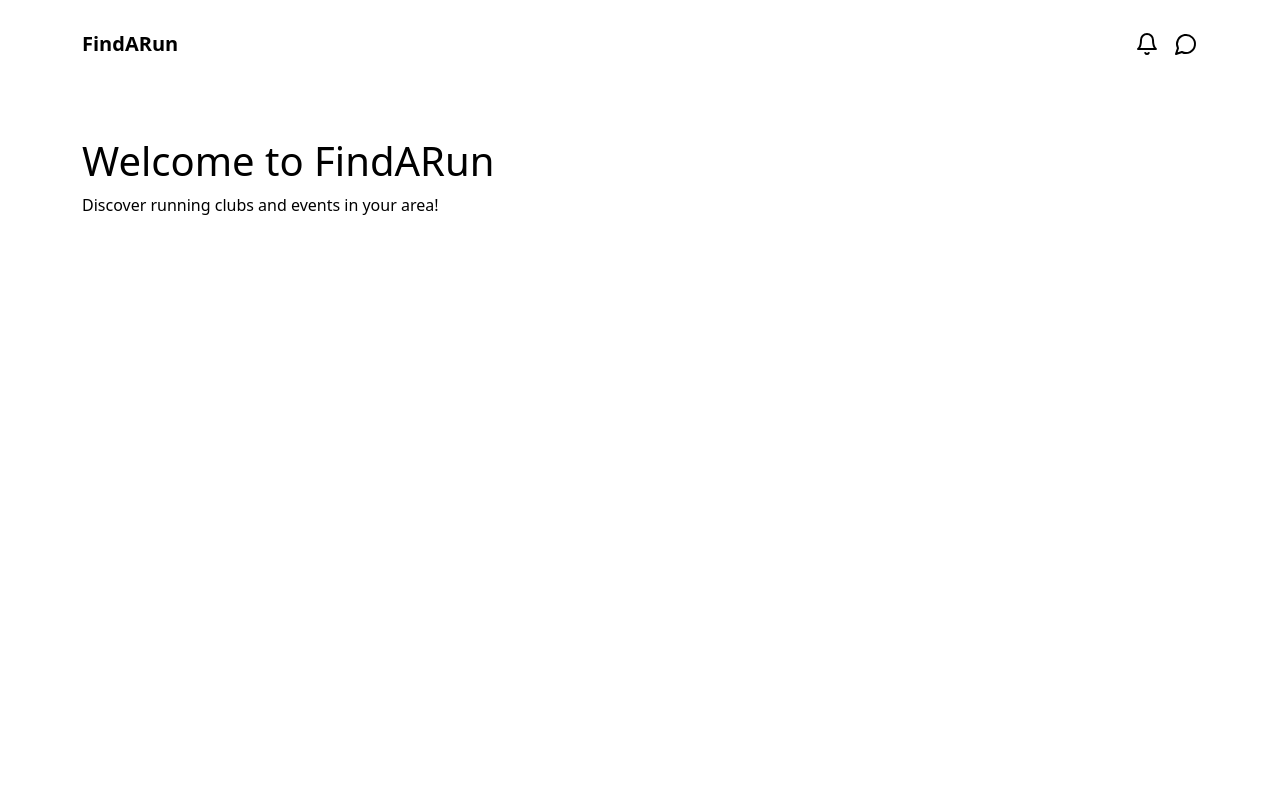
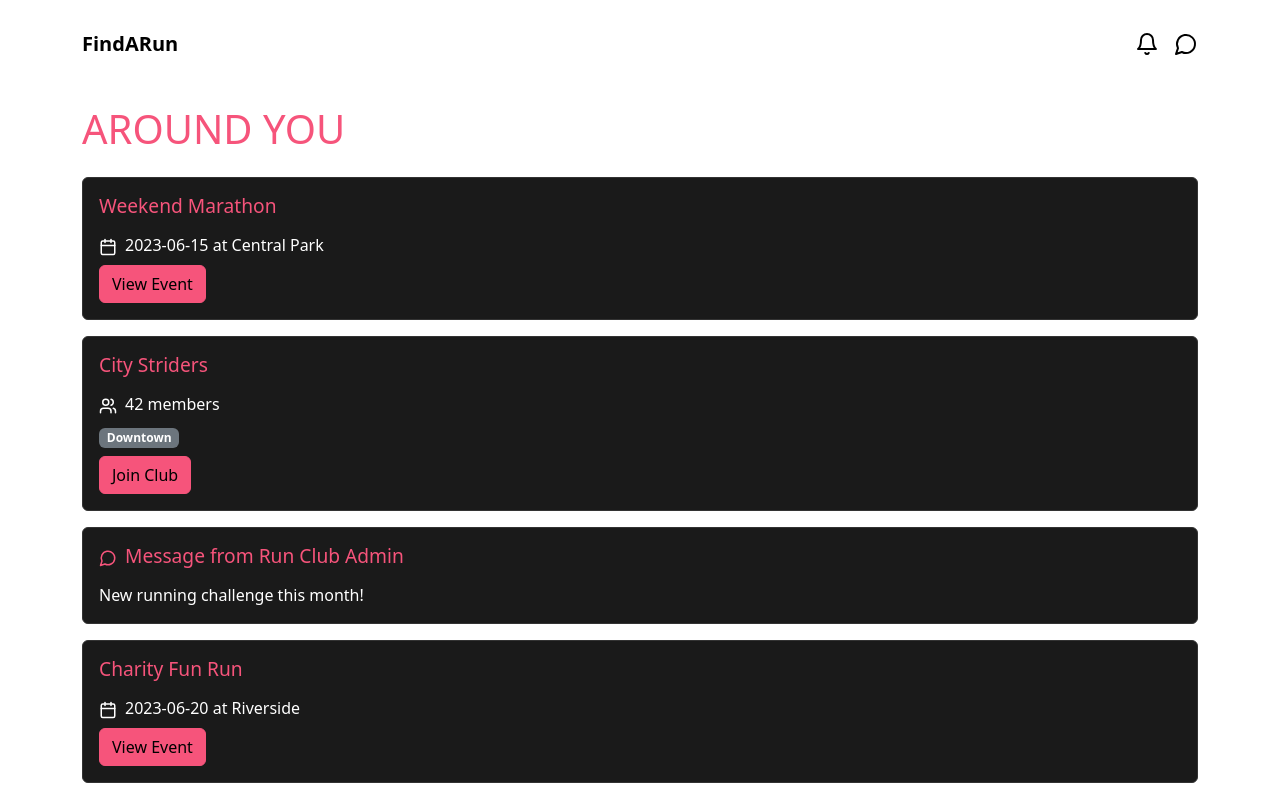
Before and after one commit to ShobhitSarkar/findArun, a React (Create React App) app in the folder frontend/: page / in a window 1280 px wide. Shown: the top 797 px of the page. Built offline with nearby package versions, Linux system fonts and the light colour scheme.

Commit message:
adding home view

```diff
--- a/frontend/src/components/home/Home.css
+++ b/frontend/src/components/home/Home.css
@@ -0,0 +1,39 @@
+.home-view {
+    padding-bottom: 60px; /* Adjust based on your bottom nav height */
+  }
+
+  .feed-card {
+    background-color: #1a1a1a;
+    border: 1px solid #333;
+    margin-bottom: 1rem;
+  }
+
+  .feed-card .card-title {
+    color: #F6547B;
+    font-size: 1.2rem;
+    margin-bottom: 1rem;
+  }
+
+  .feed-card .card-text {
+    color: #fff;
+  }
+
+  .feed-card .btn-primary {
+    background-color: #F6547B;
+    border-color: #F6547B;
+    color: #000;
+  }
+
+  .feed-card .btn-primary:hover {
+    background-color: #F6547B;
+    border-color: #F6547B;
+  }
+
+  .feed-card .badge {
+    background-color: #333;
+    color: #fff;
+  }
+
+  h1 {
+    color: #F6547B;
+  }
--- a/frontend/src/components/home/Home.js
+++ b/frontend/src/components/home/Home.js
@@ -1,12 +1,75 @@
-import React from 'react';
-import { Container } from 'react-bootstrap';
+import React, { useState, useEffect } from 'react';
+import { Container, Card, Button, Badge } from 'react-bootstrap';
+import { Calendar, Users, MessageCircle } from 'lucide-react';
+import './Home.css';
 
 const Home = () => {
+  const [feedItems, setFeedItems] = useState([]);
+
+  useEffect(() => {
+    const dummyFeedItems = [
+      { type: 'event', id: 1, title: 'Weekend Marathon', date: '2023-06-15', location: 'Central Park' },
+      { type: 'runClub', id: 1, name: 'City Striders', members: 42, location: 'Downtown' },
+      { type: 'message', id: 1, from: 'Run Club Admin', content: 'New running challenge this month!' },
+      { type: 'event', id: 2, title: 'Charity Fun Run', date: '2023-06-20', location: 'Riverside' },
+      { type: 'runClub', id: 2, name: 'Trail Blazers', members: 28, location: 'Forest Hills' },
+      { type: 'message', id: 2, from: 'Event Organizer', content: 'Don\'t forget to register for the upcoming race!' },
+    ];
+    setFeedItems(dummyFeedItems);
+  }, []);
+
+  const renderFeedItem = (item) => {
+    switch (item.type) {
+      case 'event':
+        return (
+          <Card key={`event-${item.id}`} className="mb-3 feed-card">
+            <Card.Body>
+              <Card.Title>{item.title}</Card.Title>
+              <Card.Text>
+                <Calendar className="me-2" size={18} />
+                {item.date} at {item.location}
+              </Card.Text>
+              <Button variant="primary">View Event</Button>
+            </Card.Body>
+          </Card>
+        );
+      case 'runClub':
+        return (
+          <Card key={`runClub-${item.id}`} className="mb-3 feed-card">
+            <Card.Body>
+              <Card.Title>{item.name}</Card.Title>
+              <Card.Text>
+                <Users className="me-2" size={18} />
+                {item.members} members
+              </Card.Text>
+              <Card.Text>
+                <Badge bg="secondary">{item.location}</Badge>
+              </Card.Text>
+              <Button variant="primary">Join Club</Button>
+            </Card.Body>
+          </Card>
+        );
+      case 'message':
+        return (
+          <Card key={`message-${item.id}`} className="mb-3 feed-card">
+            <Card.Body>
+              <Card.Title>
+                <MessageCircle className="me-2" size={18} />
+                Message from {item.from}
+              </Card.Title>
+              <Card.Text>{item.content}</Card.Text>
+            </Card.Body>
+          </Card>
+        );
+      default:
+        return null;
+    }
+  };
+
   return (
-    <Container className="mt-5 pt-5">
-      <h1>Welcome to FindARun</h1>
-      <p>Discover running clubs and events in your area!</p>
-      {/* Add more content for your home page */}
+    <Container className="home-view mt-3">
+      <h1 className="mb-4">AROUND YOU</h1>
+      {feedItems.map(renderFeedItem)}
     </Container>
   );
 };
```
